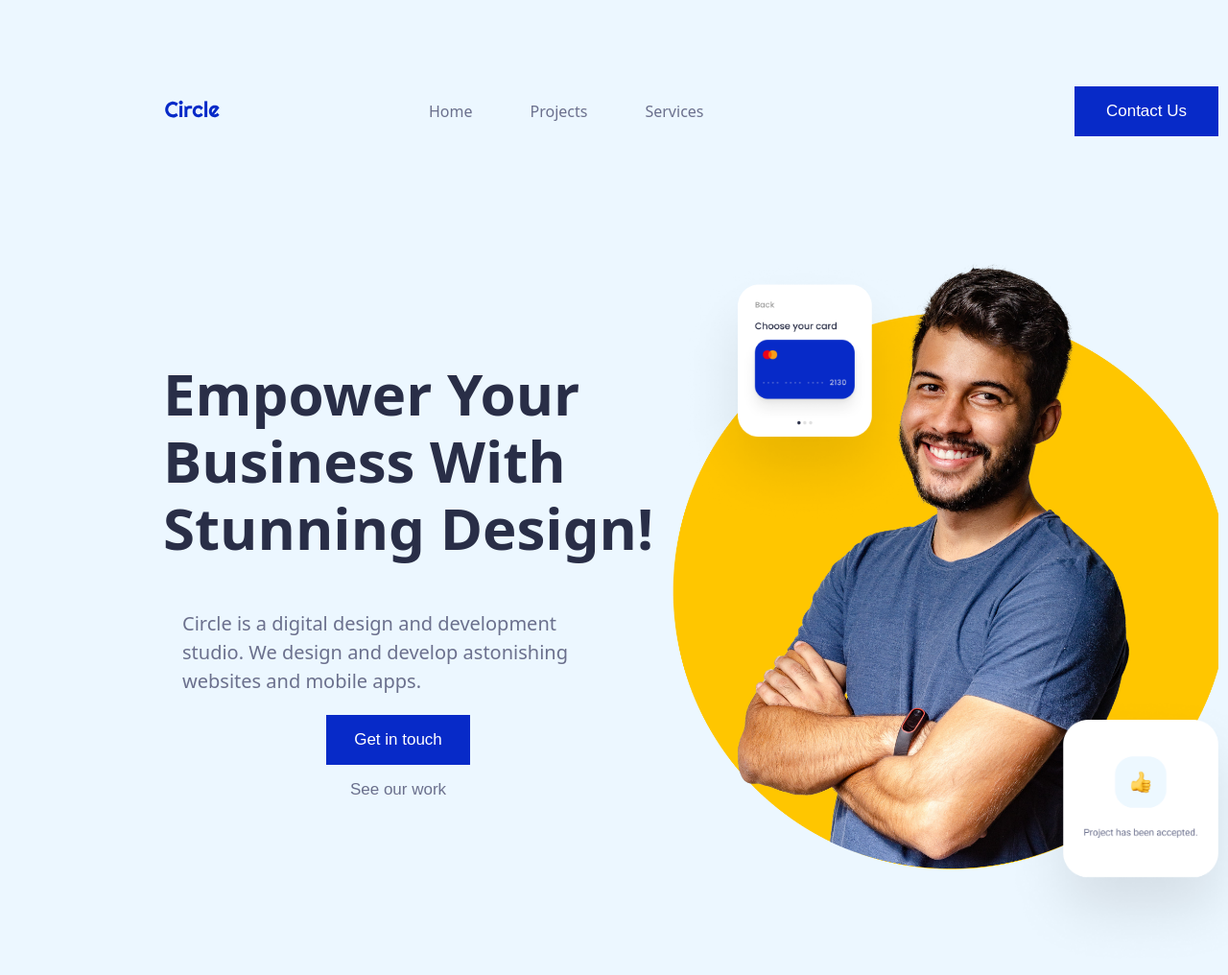
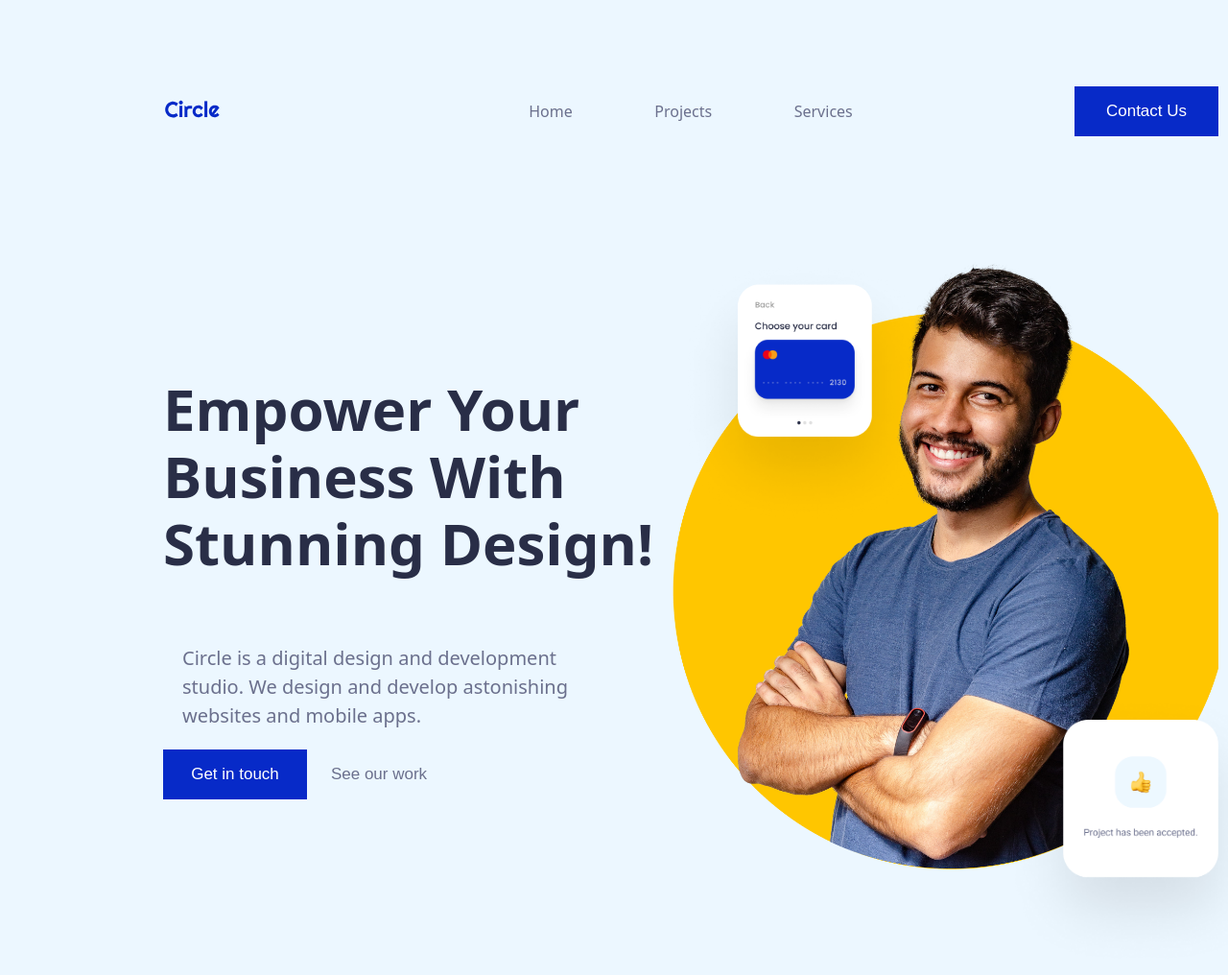
Before and after one commit to sergiolara92/responsiveWeb, a plain HTML site: page index.html in a window 1280 px wide. Shown: the top 1016 px of the page at 96% size. Drawn offline with Linux system fonts and the light colour scheme; files whose address does not match are found by name.

Commit message:
error corregido css

```diff
--- a/index.html
+++ b/index.html
@@ -13,7 +13,11 @@
     <nav>
         <div class="navContainer">
             <div class="navLeft"> <img src="/project-assets//logos/circle.svg" alt="Image not found."></div>
-            <div class="navMiddle"><a href="/index.html">Home</a><a href="/project.html">Projects</a><a>Services</a></div>
+            <div class="navMiddle">
+                <a href="/index.html">Home</a>
+                <a href="/project.html">Projects</a>
+                <a>Services</a>
+            </div>
             <div class="navRight"> <button> <a href="/contact.html">Contact Us</a></button></div>
         </div>
     </nav>
@@ -25,7 +29,15 @@
             <div class="landingLeft">
                 <h1>Empower Your Business With Stunning Design!</h1>
                 <p>Circle is a digital design and development studio. We design and develop astonishing websites and mobile apps.</p>
-                <div class="landinLeftBoton"><button class="botonNormal">Get in touch</button> <button class="botonIncolor">See our work</button></div>
+                <div class="landingLeftBoton">
+                    <div class="boton">
+                        <button class="botonNormal">Get in touch</button>
+
+                    </div>
+                    <div class="boton">
+                    <button class="botonIncolor">See our work</button>
+                    </div>
+                </div>
 
             </div>
             <div class="landingRight">
--- a/styles/contacto.css
+++ b/styles/contacto.css
@@ -65,7 +65,7 @@
     text-align: start;
 }
 
-button {
+.botonFinal {
     margin-left: 170px;
     background: #072AC8;
     color: white;
--- a/styles/landing.css
+++ b/styles/landing.css
@@ -18,28 +18,34 @@
 
 .landingLeft {
     width: 530px;
+    display: flex;
+    flex-direction: column;
 }
+
 
 .landingLeft p {
     color: #6B708D;
     width: 435px;
 }
 
-.botonNormal{
+.landingLeftBoton {
+    display: flex;
+    flex-direction: row;
+}
+
+.landingLeftBoton .botonNormal{
     background: #072AC8;
     color: white;
     width: 150px;
     height: 52px;
     border: none;
-    padding: 15px, 36px, 15px, 36px;
 }
 
-.botonIncolor {
+.landingLeftBoton .botonIncolor {
     background-color: transparent;
     width: 150px;
     height: 52px;
     border: none;
-    padding: 15px, 36px, 15px, 36px;
     color: #6B708D;
 }
 
--- a/styles/navbar.css
+++ b/styles/navbar.css
@@ -29,6 +29,17 @@ nav a{
     flex-direction: row;
     justify-content: space-around;
     gap: 60px;
+    width: 33%;
+}
+
+.navLeft {
+    width: 33%;
+}
+
+.navRight {
+    width: 33%;
+    display: flex;
+    justify-content: right;
 }
 
 
@@ -37,7 +48,6 @@ nav a{
     width: 150px;
     height: 52px;
     border: none;
-    padding: 15px, 36px, 15px, 36px;
 }
 
 .navRight a{
```
Also changed, not shown: contact.html (+1 -1 lines).
